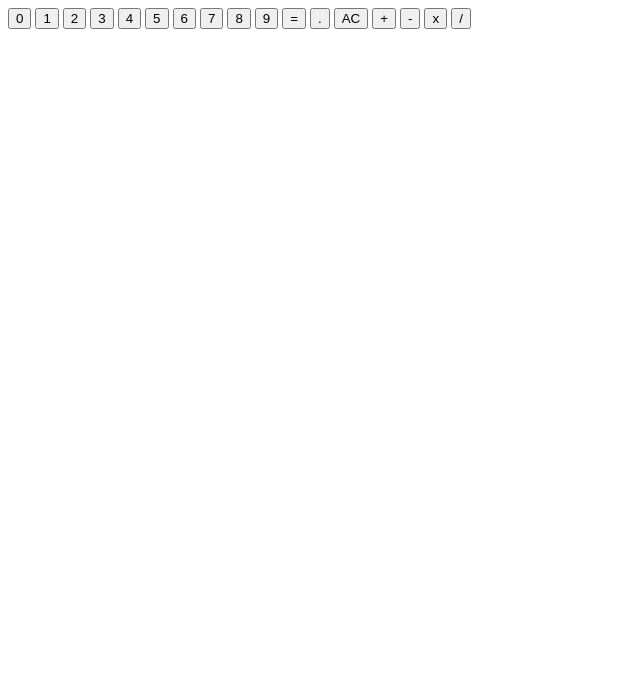
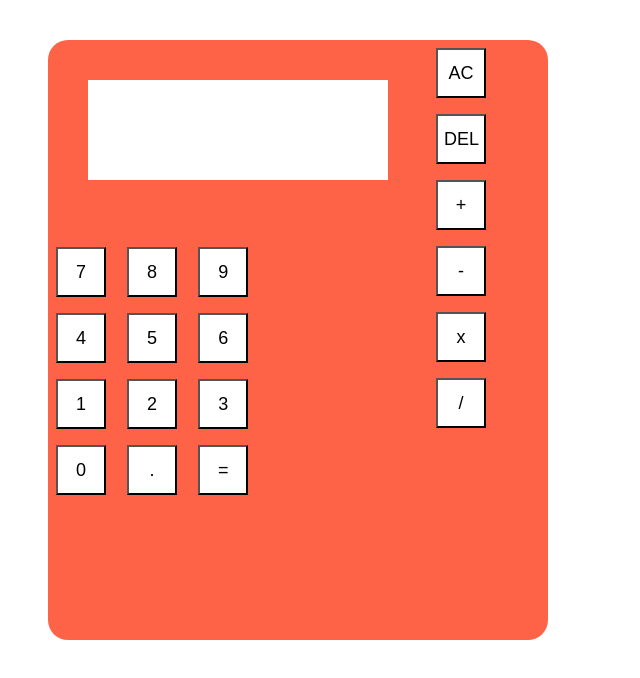
Before and after one commit to andrealpezr/2019-2020-CSAAI-Practicas-1, a plain HTML site: page P2/calculadora.html in a window 1280 px wide. Shown: the whole page, without its empty margins (0-640 px from the left). Drawn offline with Linux system fonts and the light colour scheme.

Commit message:
calculadora

```diff
--- a/P2/calculadora.html
+++ b/P2/calculadora.html
@@ -2,27 +2,45 @@
 <html lang="es" dir="ltr">
   <head>
     <meta charset="utf-8">
+    <!-- Calculadorea en HTML y Javascript  -->
     <title>Calculadora</title>
+    <!-- Hoja de estilo  -->
+    <link rel="stylesheet" href="style.css">
+     <!-- Programa en Javascript  -->
     <script src=calculadora.js defer>   </script>
   </head>
   <body>
-    <button id= "0" type="button" name="0">0</button>
+    <div class="calculadora">
+
+    <div class="numeros">
+      <p id="resultado"></p>
+      <br>
+      <button id= "7" type="button" name="7">7</button>
+      <button id= "8" type="button" name="8">8</button>
+      <button id= "9" type="button" name="9">9</button>
+      <br>
+      <button id= "4" type="button" name="4">4</button>
+      <button id= "5" type="button" name="5">5</button>
+      <button id= "6" type="button" name="6">6</button>
+      <br>
       <button id= "1" type="button" name="1">1</button>
       <button id= "2" type="button" name="2">2</button>
       <button id= "3" type="button" name="3">3</button>
-    <button id= "4" type="button" name="4">4</button>
-    <button id= "5" type="button" name="5">5</button>
-    <button id= "6" type="button" name="6">6</button>
-    <button id= "7" type="button" name="7">7</button>
-    <button id= "8" type="button" name="8">8</button>
-    <button id= "9" type="button" name="9">9</button>
-
+      <br>
+      <button id= "0" type="button" name="0">0</button>
+      <button id= "coma" type="button" name=".">.</button>
       <button id= "igual" type="button" name="=">=</button>
-    <button id= "coma" type="button" name=".">.</button>
+    </div>
+    <div class="operadores">
       <button id= "AC" type="button" name="AC">AC</button>
+      <br>
+      <button id= "del" type="button" name="DEL">DEL</button>
+      <br>
       <button id= "suma" type="button" name="+">+</button>
       <button id= "resta" type="button" name="-">-</button>
       <button id= "multiplicacion" type="button" name="x">x</button>
       <button id= "division" type="button" name="/">/</button>
+    </div>
+    </div>
   </body>
 </html>
--- /dev/null
+++ b/P2/style.css
@@ -0,0 +1,35 @@
+body{
+  background-color: white;
+}
+.calculadora{
+  display: block;
+  margin: 40px;
+  background-color: tomato;
+  width: 500px;
+  height: 600px;
+  border-radius: 20px;
+}
+button{
+  background-color: white;
+  font-size: 18px;
+  width:50px;
+  height: 50px;
+  margin: 8px;
+}
+#resultado{
+  display: block;
+  text-align: center;
+  front-size:20px;
+  margin: 40px;
+  width:300px;
+  height: 100px;
+  background-color: white;
+
+}
+.numeros{
+  font-family: cursive;
+  float:left;
+}
+.operadores{
+  padding: 0px;
+}
```
Lines whose indentation alone changed are shown as unchanged.
